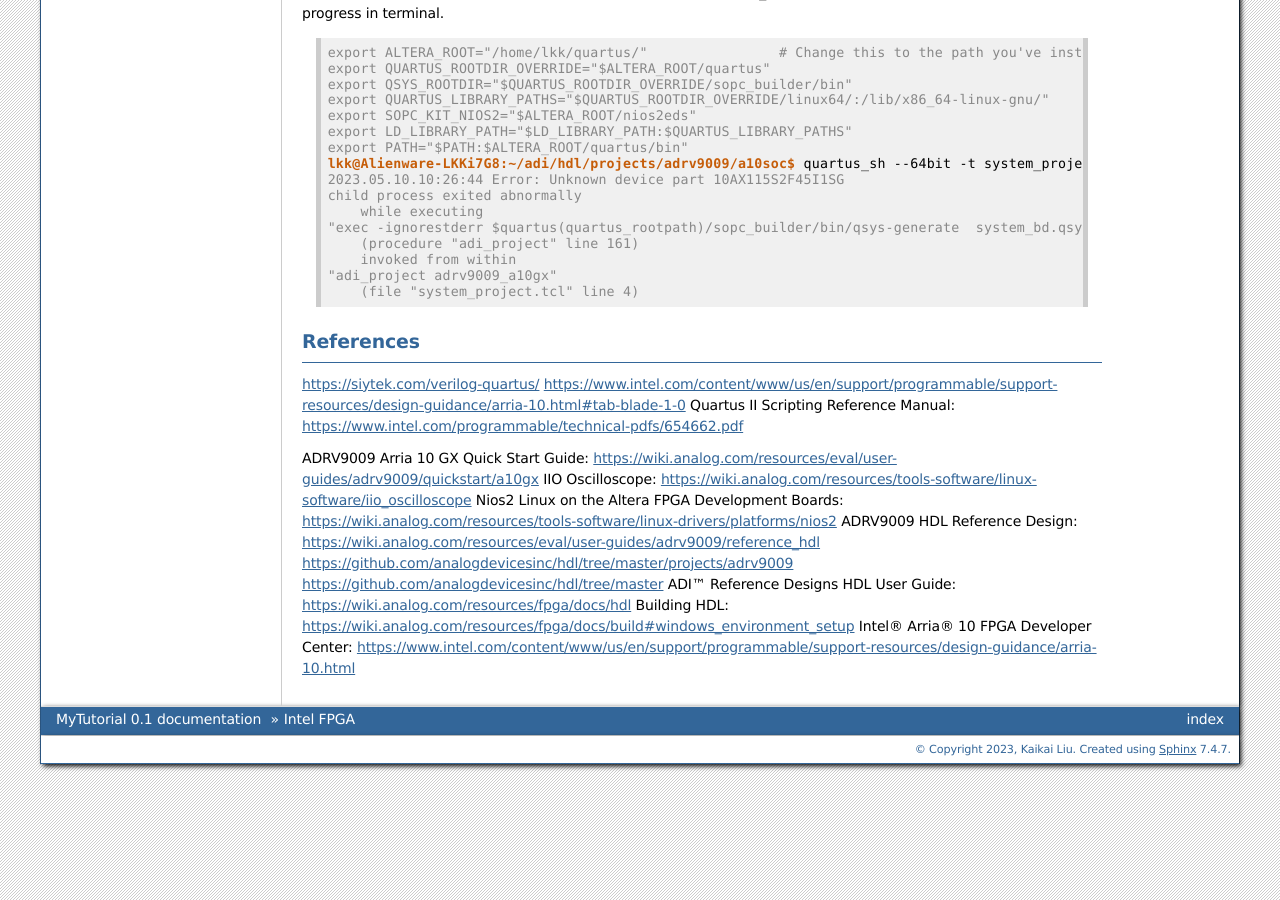
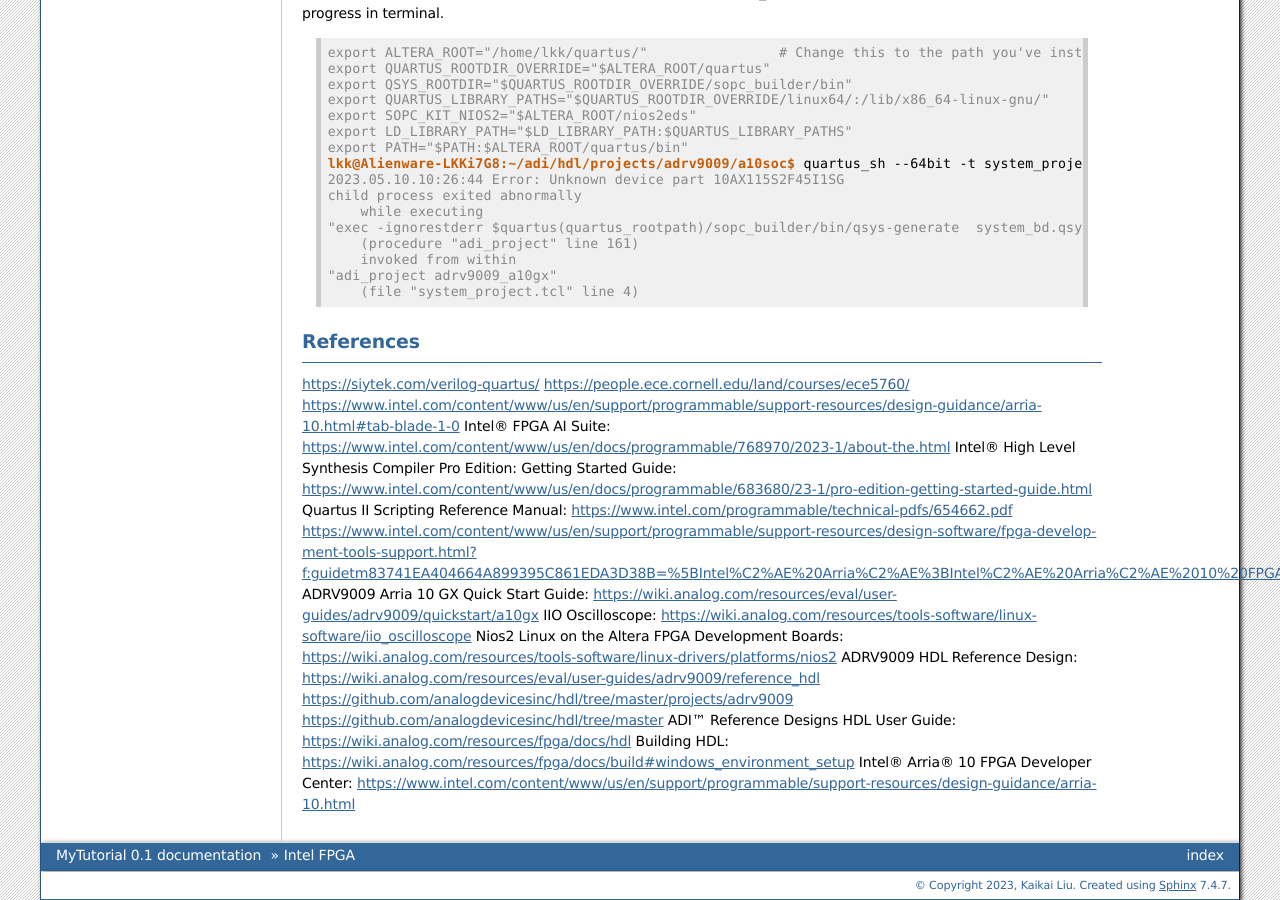
Before and after one commit to lkk688/mytutorial, a Sphinx documentation site: the page built from docs/source/intelfpga.rst, in a window 1280 px wide and 900 px high, scrolled down 4981 px. Built offline with Sphinx 7.4.7, drawn with Linux system fonts in a browser that asks for light colours.

Commit message:
Update intelfpga.rst

```diff
--- a/docs/source/intelfpga.rst
+++ b/docs/source/intelfpga.rst
@@ -269,9 +269,12 @@
 References
 ---------------------
 https://siytek.com/verilog-quartus/
+https://people.ece.cornell.edu/land/courses/ece5760/
 https://www.intel.com/content/www/us/en/support/programmable/support-resources/design-guidance/arria-10.html#tab-blade-1-0
+Intel® FPGA AI Suite: https://www.intel.com/content/www/us/en/docs/programmable/768970/2023-1/about-the.html
+Intel® High Level Synthesis Compiler Pro Edition: Getting Started Guide: https://www.intel.com/content/www/us/en/docs/programmable/683680/23-1/pro-edition-getting-started-guide.html
 Quartus II Scripting Reference Manual: https://www.intel.com/programmable/technical-pdfs/654662.pdf
-
+https://www.intel.com/content/www/us/en/support/programmable/support-resources/design-software/fpga-development-tools-support.html?f:guidetm83741EA404664A899395C861EDA3D38B=%5BIntel%C2%AE%20Arria%C2%AE%3BIntel%C2%AE%20Arria%C2%AE%2010%20FPGAs%20and%20SoC%20FPGAs%5D
 ADRV9009 Arria 10 GX Quick Start Guide: https://wiki.analog.com/resources/eval/user-guides/adrv9009/quickstart/a10gx
 IIO Oscilloscope: https://wiki.analog.com/resources/tools-software/linux-software/iio_oscilloscope
 Nios2 Linux on the Altera FPGA Development Boards: https://wiki.analog.com/resources/tools-software/linux-drivers/platforms/nios2
```
